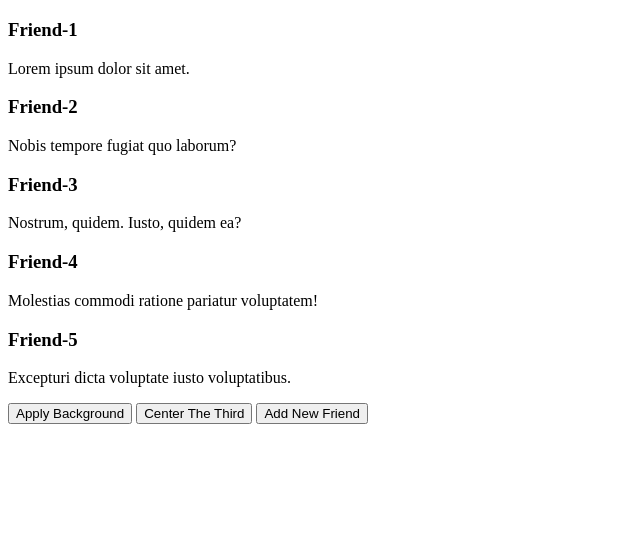
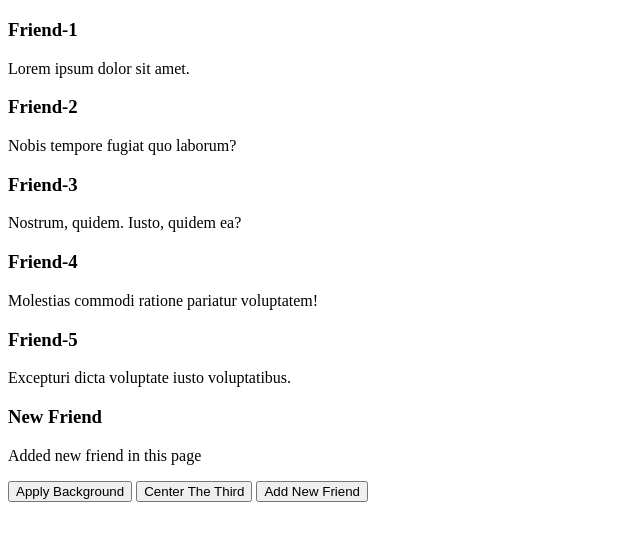
Before and after one commit to AlAminMiah4274/DOM-Recap, a plain HTML site: page index.html in a window 1280 px wide. Both pictures are taken after a click on the button "Add New Friend". Shown: the part 61-602 px from the top of the page, without its empty margins (0-640 px from the left). Drawn offline with Linux system fonts and the light colour scheme.

Commit message:
selected total friendContainer and created some necessary html tags for adding new friend element

```diff
--- a/index.html
+++ b/index.html
@@ -14,6 +14,7 @@
     </header>
     <main>
         <section class="friends">
+            <div id="friends">
                 <div class="frined">
                     <h3 class="friend-namme">Friend-1</h3>
                     <p>Lorem ipsum dolor sit amet.</p>
@@ -34,6 +35,7 @@
                     <h3 class="friend-namme">Friend-5</h3>
                     <p>Excepturi dicta voluptate iusto voluptatibus.</p>
                 </div>
+            </div>
             <div>
                 <button id="apply-bg">Apply Background</button>
                 <button id="center-third">Center The Third</button>
--- a/js/DOM.js
+++ b/js/DOM.js
@@ -11,5 +11,11 @@ document.getElementById('center-third').addEventListener('click', function () {
 });
 
 document.getElementById('new-friend').addEventListener('click', function () {
-    console.log('clicked');
+    const friendContainer = document.getElementById('friends');
+    const newFriend = document.createElement('div');
+    newFriend.innerHTML = `
+    <h3 class="freind-name">New Friend</h3>
+    <p>Added new friend in this page</p>
+    `
+    friendContainer.appendChild(newFriend);
 })
```
Lines whose indentation alone changed are shown as unchanged.
